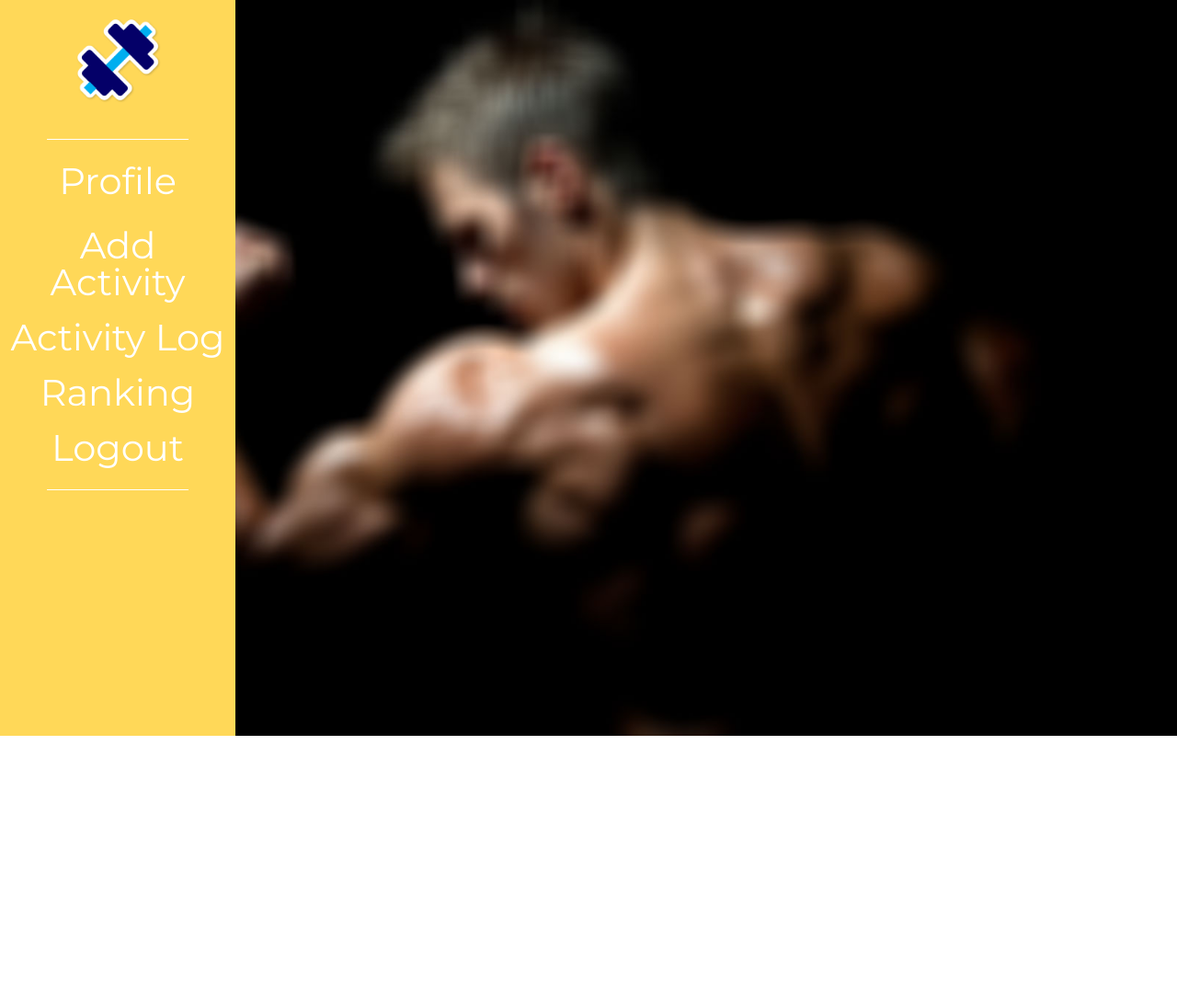
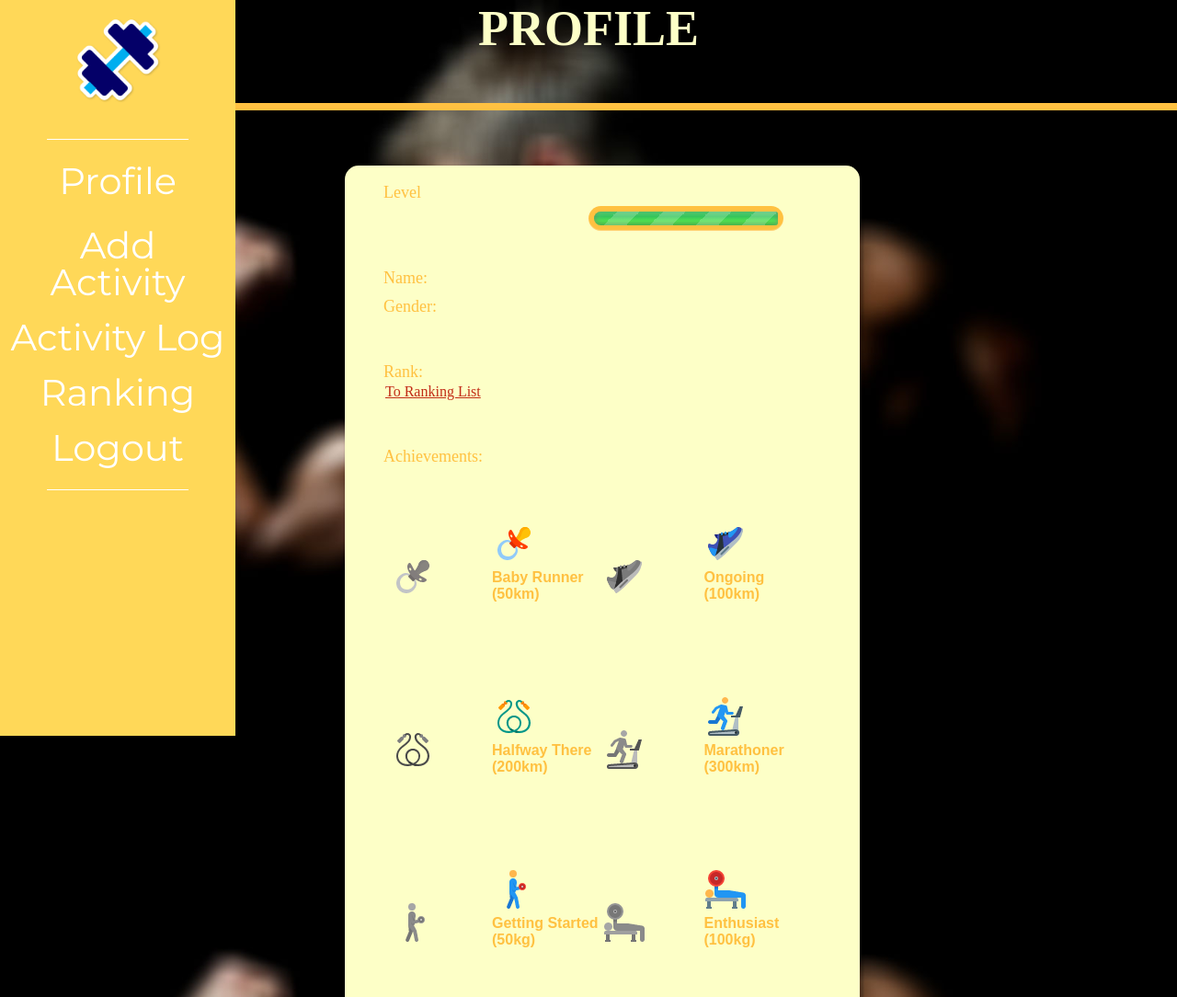
Before and after one commit to mitkovaelena/Fitness-Tracker, a plain HTML site: page profile.html in a window 1280 px wide. Shown: the top 1084 px of the page at 92% size. Before the commit the page ends 800 px from the top, so only its background shows below. Drawn offline with Linux system fonts and the light colour scheme; a web font is replaced by a local one.

Commit message:
Added achievment badges

```diff
--- a/css/profile.css
+++ b/css/profile.css
@@ -0,0 +1,89 @@
+.profile{
+    border-radius: 15px;
+    background-color: #FDFFC7;
+    box-shadow: 2px 2px 2px 2px rgba(0, 0, 0, 0.2);
+    margin: 60px 375px 50px;
+    width: 480px;
+    height: auto;
+    padding: 10px 40px 65px;
+    overflow: auto;
+    position: relative;
+}
+
+.profile-title {
+    font: 18px Candal;
+    font-weight: 400;
+    color: #FFC141;
+    padding: 0px 2px 10px;
+    margin-bottom: 0px;
+}
+
+.meter {
+    height: 15px;
+    position: absolute;
+    background: #FFC141;
+    -moz-border-radius: 25px;
+    -webkit-border-radius: 25px;
+    border-radius: 25px;
+    padding: 6px;
+    box-shadow: inset 0 -1px 1px rgba(255,255,255,0.3);
+}
+
+.meter > span {
+    display: block;
+    height: 100%;
+    border-top-right-radius: 8px;
+    border-bottom-right-radius: 8px;
+    border-top-left-radius: 20px;
+    border-bottom-left-radius: 20px;
+    background-image: linear-gradient(
+            rgb(43,194,83) 37%,
+            rgb(84,240,84) 69%
+    );
+    box-shadow:
+            inset 0 2px 9px  rgba(255,255,255,0.3),
+            inset 0 -2px 6px rgba(0,0,0,0.4);
+    position: relative;
+    overflow: hidden;
+}
+
+.meter > span:after {
+    content: "";
+    text-align: center;
+    font: 10px Candal;
+    position: absolute;
+    top: 0; left: 0; bottom: 0; right: 0;
+    background-image: linear-gradient(
+            -45deg,
+            rgba(255, 255, 255, .2) 25%,
+            transparent 25%,
+            transparent 50%,
+            rgba(255, 255, 255, .2) 50%,
+            rgba(255, 255, 255, .2) 75%,
+            transparent 75%,
+            transparent
+    );
+    z-index: 1;
+    background-size: 50px 50px;
+    animation: move 2s linear infinite;
+    border-top-right-radius: 8px;
+    border-bottom-right-radius: 8px;
+    border-top-left-radius: 20px;
+    border-bottom-left-radius: 20px;
+    overflow: hidden;
+}
+
+.icons li {
+    display: inline-block;
+    width: 100px;
+    padding: 30px 5px;
+}
+.icons li a {
+    display: block;
+    width: 120px;
+    padding: 20px 5px;
+    border-radius: 10px;
+    text-decoration: none;
+    font: bold 12pt Arial;
+    color: #FFC141;
+}
--- a/profile.html
+++ b/profile.html
@@ -23,6 +23,11 @@
     </script>
 </head>
 <body class="background-image-profile">
+
+<section id="loadingBox">Loading...</section>
+<section id="infoBox" onclick="$(this).fadeOut()">Info...</section>
+<section id="errorBox" onclick="$(this).fadeOut()">Error...</section>
+<script>$('section').hide();</script>
 
     <aside class="sidebar">
         <div class="logo"><img src="images/gym.ico" alt="" style=" height: 100px;
@@ -65,6 +70,72 @@
             <hr>
         </nav>
     </aside>
+
+    <header class="page-title">
+        profile
+    </header>
+    <hr id="page-title-underline">
+    <div class="profile">
+        <h1 class="form-title" id="username" style = "margin: 5px 50px 0; text-align: left"></h1>
+        <script>document.write(profilePic())</script>
+        <h1 class="profile-title">Level <span id="level" style="color: rgb(194, 44, 23); font-size: 20px"></span></h1>
+        <br>
+        <h1 class="profile-title" style = "margin-top: 22px">Name: <span id="name" style="font-family: Italic; font-weight: bold"></span></h1>
+
+        <h1 class="profile-title">Gender: <span id="gender" style="font-family: Italic; font-weight: bold"></span></h1>
+        <br>
+        <div class="meter" style = "width: 200px; margin: -170px 225px -550px">
+            <span id="bar"></span>
+            <script>document.getElementById("bar").style.width=getLevelBar()+"%"</script>
+        </div>
+        <h1 class="profile-title">Rank: <br> <a  class="profile-title" style="font-weight: normal; text-decoration: underline; color: rgb(194, 44, 23); font-size: 16px" href="ranking.html">To Ranking List</a></h1>
+
+        <br>
+        <h1 class="profile-title">Achievements:</h1>
+    <ul class="icons">
+        <li id="1bw" class="icons"><a><img src="images/achievements/Pacifier-48bw.png"/>
+        <li id="1" class="icons"><a><img src="images/achievements/Pacifier-48.png"/>
+        <div>Baby Runner (50km)</div></a></li>
+        <li id="2bw" class="icons"><a><img src="images/achievements/Trainers-48bw.png"/>
+        <li id="2" class="icons"><a ><img src="images/achievements/Trainers-48.png"/>
+        <div>Ongoing (100km)</div></a></li>
+        <li id="3bw" class="icons"><a><img src="images/achievements/Jump%20Rope-48bw.png"/>
+        <li id="3" class="icons"><a><img src="images/achievements/Jump%20Rope-48.png"/>
+        <div>Halfway There (200km)</div></a></li>
+         <li id="4bw" class="icons"><a><img src="images/achievements/Treadmill-48bw.png"/>
+        <li id="4" class="icons"><a><img src="images/achievements/Treadmill-48.png"/>
+        <div>Marathoner (300km)</div></a></li>
+        <li id="5bw" class="icons"><a><img src="images/achievements/Curls%20With%20Dumbbells-48bw.png"/>
+        <li id="5" class="icons"><a><img src="images/achievements/Curls%20With%20Dumbbells-48.png"/>
+        <div>Getting Started (50kg)</div></a></li>
+        <li id="6bw" class="icons"><a><img src="images/achievements/Bench%20Press%20With%20Dumbbells-48bw.png"/>
+        <li id="6" class="icons"><a><img src="images/achievements/Bench%20Press%20With%20Dumbbells-48.png"/>
+        <div>Enthusiast (100kg)</div></a></li>
+        <li id="7bw" class="icons"><a><img src="images/achievements/Flex%20Biceps-48bw.png"/>
+        <li id="7" class="icons"><a><img src="images/achievements/Flex%20Biceps-48.png"/>
+        <div>Almost Perfect (200kg)</div></a></li>
+        <li id="8bw" class="icons"><a><img src="images/achievements/Weightlifting-48bw.png"/>
+        <li id="8" class="icons"><a><img src="images/achievements/Weightlifting-48.png"/>
+        <div>Fitness Monster (300kg)</div></a></li>
+        <li id="9bw" class="icons"><a><img src="images/achievements/Medal%20First%20Place-48bw.png"/>
+        <li id="9"  class="icons"><a><img src="images/achievements/Medal%20First%20Place-48.png"/>
+            <div>Top User</div></a></li>
+        <li id="10bw" class="icons"><a><img src="images/achievements/Medal%20Second%20Place-48bw.png"/>
+        <li id="10" class="icons"><a><img src="images/achievements/Medal%20Second%20Place-48.png"/>
+        <div>Top 2 User</div></a></li>
+        <li id="11bw" class="icons"><a><img src="images/achievements/Medal%20Third%20Place-48bw.png"/>
+        <li id="11" class="icons"><a><img src="images/achievements/Medal%20Third%20Place-48.png"/>
+        <div>Top 3 User</div></a></li>
+        <li id="12bw" class="icons"><a><img src="images/achievements/Olympic%20Rings-48bw.png"/>
+        <li id="12" class="icons"><a><img src="images/achievements/Olympic%20Rings-48.png"/>
+        <div>You Got It All!</div></a></li>
+
+        <script>
+        hideAchivements();
+        </script>
+
+    </ul>
+    </div>
     <footer>
         <p>&copy; Team JavaScript power! presents: Fitness Tracker v1.0, No Rights Reserved</p>
     </footer>
```
